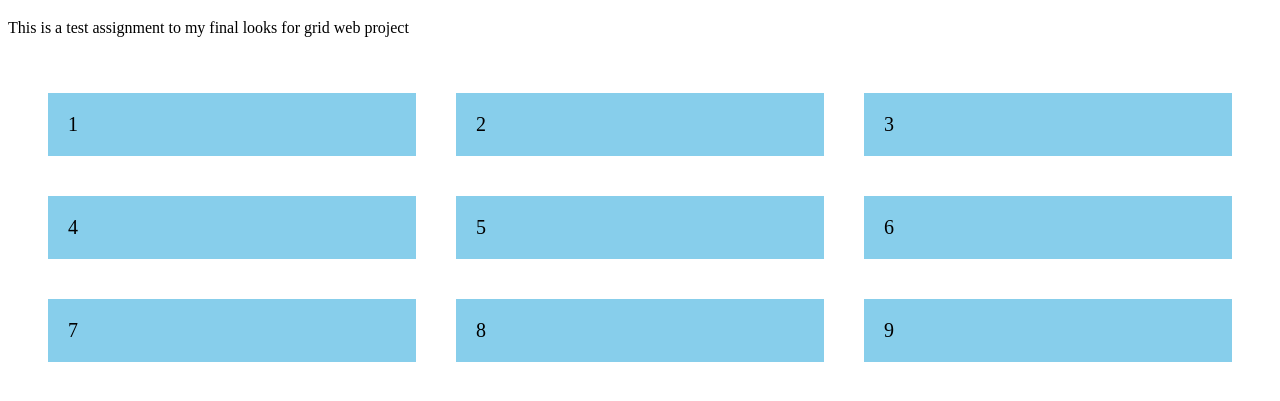
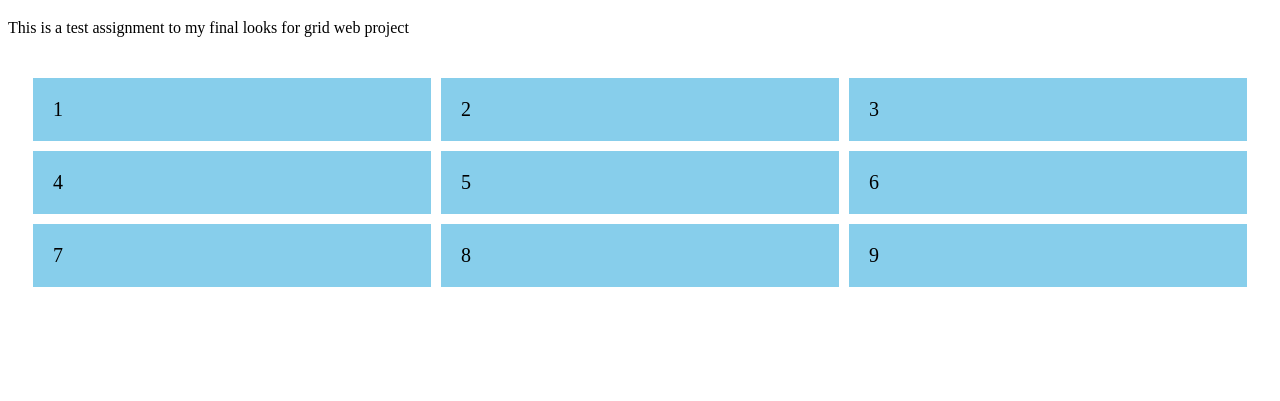
Before and after one commit to jenacid0/grid-web-layout, a plain HTML site: page grid-web-layout.html in a window 1280 px wide. Shown: the part 67-468 px from the top of the page. Drawn offline with Linux system fonts and the light colour scheme.

Commit message:
TESTING UPDATES

```diff
--- a/css/grid-layout.css
+++ b/css/grid-layout.css
@@ -21,7 +21,7 @@ h1 {
 
 .grid-container>div {
     background-color: skyblue;
-    border: 20px solid rgb(255, 255, 255);
+    border: 5px solid rgb(255, 255, 255);
     padding: 20px;
     font-size: 20px;
     text-align: left;
```
